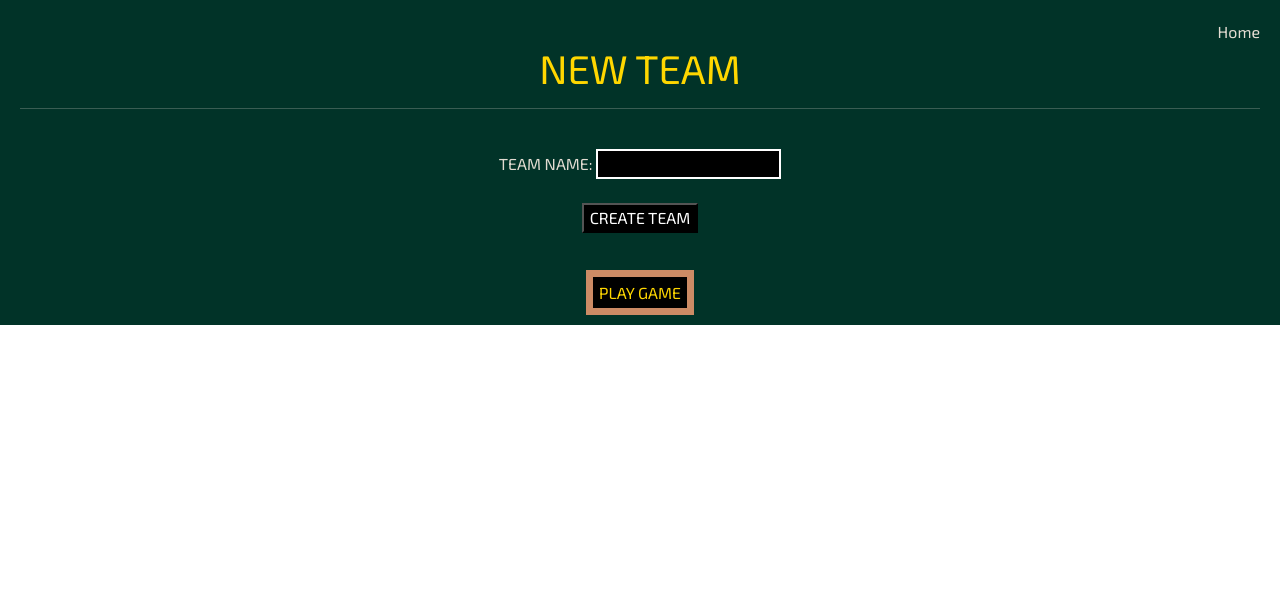
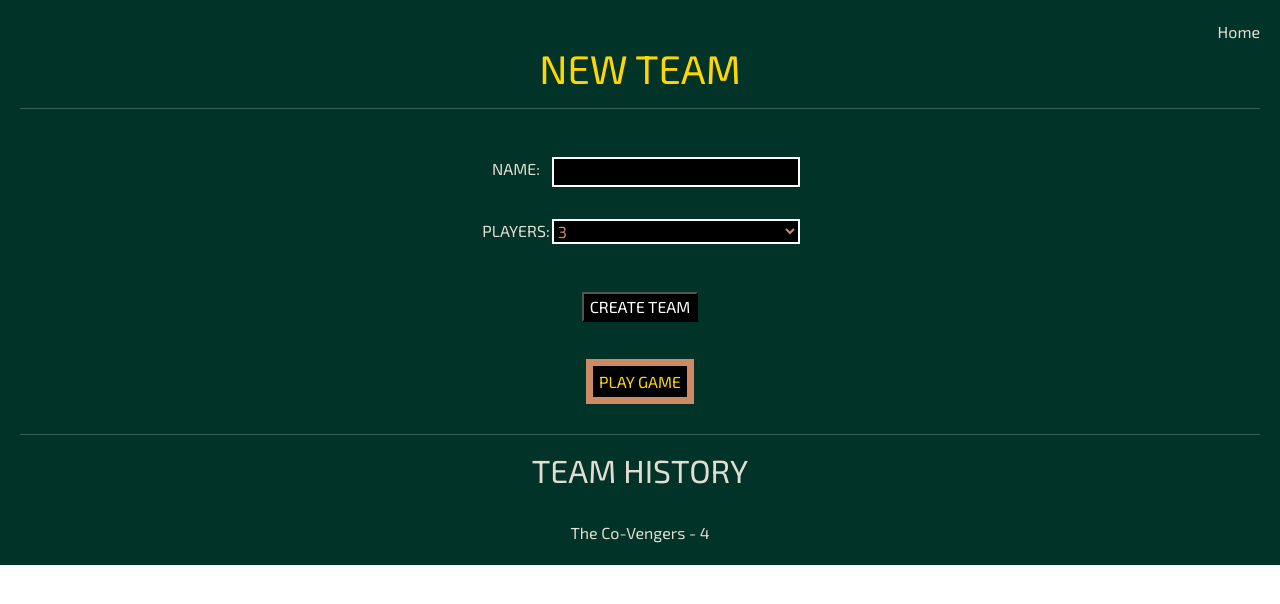
Before and after one commit to kjicodes/fam-feud, a React (Create React App) app: page /relatedfeud/new in a window 1280 px wide. Shown: the top 604 px of the page. Built offline with nearby package versions, Linux system fonts and the light colour scheme.

Commit message:
Add create new team functionality and team history

```diff
--- a/src/components/GameButton/GameButton.jsx
+++ b/src/components/GameButton/GameButton.jsx
@@ -5,8 +5,8 @@ export default function GameButton(props) {
     <div className="GameBtn">
       <h3 id="status">{props.status}</h3>
       <div className="GameBtns">
-        <button id="add" onClick={props.handleScore}>ADD POINTS</button>
-        <button id="strike" onClick={props.handleChances}>STRIKE</button>
+        <button id="add" onClick={props.updateScore}>ADD POINTS</button>
+        <button id="strike" onClick={props.updateChances}>STRIKE</button>
       </div>
     </div>
   )
--- a/src/components/Header/Header.css
+++ b/src/components/Header/Header.css
@@ -1,5 +1,5 @@
 .Header {
   display: flex;
-  justify-content: space-around;
+  justify-content: space-between;
   align-items: center;
 }
--- a/src/components/Header/Header.jsx
+++ b/src/components/Header/Header.jsx
@@ -3,9 +3,15 @@ import './Header.css';
 export default function Header(props) {
   return (
     <div className='Header'>
-      <h2>ROUND: {props.round}</h2>
-      <h2>ROUND SCORE: {props.roundScore}</h2>
-      <h2>CHANCES: {props.chances}</h2>
+      <div>
+        ROUND: {props.round}
+      </div>
+      <div>
+        ROUND SCORE: {props.roundScore}
+      </div>
+      <div>
+        CHANCES: {props.chances}
+      </div>
     </div>
   )
 }
--- a/src/pages/GamePage/GamePage.jsx
+++ b/src/pages/GamePage/GamePage.jsx
@@ -10,30 +10,20 @@ import RoundButton from '../../components/RoundButton/RoundButton';
 export default class GamePage extends Component {
 
   state = {
-    username: '',
-    teamName: '',
+    username: "",
     round: 1,
     roundScore: 0,
     question: "NAME A SONG WITH THE WORD 'LOVE' IN IT",
     chances: 3,
-    status: 'PLAY!'
+    status: "PLAY!"
   }
 
- // when a card is 'clicked', showCard = true
-  // handleClick = () => {
-
-  // }
-
-  handleScore = () => {
+  updateScore = () => {
     this.setState ({
       roundScore: this.state.roundScore + 20,
       status: 'GOOD GUESS!'
     })
   };
-
-  updateScoreStatus = () => {
-
-  }
 
   updateRound = (incomingRound) => {
     if (incomingRound === 2) {
@@ -56,7 +46,7 @@ export default class GamePage extends Component {
   };
 
 
-  handleChances = () => {
+  updateChances = () => {
     this.setState({ chances: this.state.chances - 1 }, () => {
       this.updateChancesStatus(this.state.chances)
     })
@@ -82,15 +72,15 @@ export default class GamePage extends Component {
           roundScore={this.state.roundScore}
           chances={this.state.chances}
         />
-        <br />
+        <br /><br />
         <Question question={this.state.question} />
-        <br />
+        <br /><br />
         <GameButton
           status={this.state.status}
-          handleScore={this.handleScore}
-          handleChances={this.handleChances}
+          updateScore={this.updateScore}
+          updateChances={this.updateChances}
         />
-        <br />
+        <br /><br />
         <RoundButton updateRound={this.updateRound} />
       </>
     );
--- a/src/pages/NewTeamPage/NewTeamPage.css
+++ b/src/pages/NewTeamPage/NewTeamPage.css
@@ -33,7 +33,19 @@
   outline: 7px solid white;
 }
 
-input {
+
+label {
+  display: flex;
+  justify-content: center;
+  margin-top: 0.5rem;
+}
+
+span {
+  width: 4.5rem;
+}
+
+input, select {
+  width: 20%;
   color: #CC8B65;
   background-color: black;
   border: 2px solid white;
--- a/src/pages/NewTeamPage/NewTeamPage.jsx
+++ b/src/pages/NewTeamPage/NewTeamPage.jsx
@@ -1,25 +1,76 @@
+import { Component } from 'react';
 import { Link } from 'react-router-dom';
 import './NewTeamPage.css';
 
 import Nav from '../../components/Nav/Nav';
 
-export default function NewTeamPage(props) {
+export default class NewTeamPage extends Component {
+
+  state = {
+    teams: [{ name: "The Co-Vengers", players: 4}],
+    name: "",
+    players: 3
+  }
+
+  handleChange = (e) => {
+    // console.log(e.target.value)
+    this.setState({ [e.target.name]: e.target.value})
+  }
+
+  addTeam = (e) => {
+    e.preventDefault()
+    console.log(e.target.checkValidity())
+    let newTeam = {
+      name: this.state.name,
+      players: this.state.players
+    }
+    this.setState({
+      teams: [...this.state.teams, newTeam],
+      name: "",
+      players: 3
+    })
+  }
+
+  render() {
     return (
       <div className='NewTeam'>
         <Nav />
         <h1 className='NewT'>NEW TEAM</h1><hr /><br />
-      <form>
+        <form onSubmit={this.addTeam}>
           <label>
-          <span>TEAM NAME: </span>
-          <input name='team name' />
-        </label><br /><br />
+            <span>NAME: </span>
+            <input
+              name='name'
+              value={this.state.name}
+              onChange={this.handleChange}
+              required
+              pattern='.{2,}'
+            />
+          </label>
+          <br />
+          <label>
+            <span>PLAYERS: </span>
+            <select name='players' value={this.state.players} onChange={this.handleChange}>
+              <option value='2'>2</option>
+              <option value='3'>3</option>
+              <option value='4'>4</option>
+              <option value='5'>5</option>
+              <option value='6'>6</option>
+            </select>
+          </label>
+          <br /><br />
           <button className='CreateBtn'>CREATE TEAM</button>
         </form>
-
-      <br />
-      <br />
-      <Link className='Play' to='/relatedfeud/game'>PLAY GAME</Link><br />
-
+        <br /><br />
+        <Link className='Play' to='/relatedfeud/game'>PLAY GAME</Link><br /><br /><hr />
+        <h2>TEAM HISTORY</h2><br />
+        <div>
+          {this.state.teams.map(t => (
+            <div>{t.name} - {t.players}</div>
+          ))}
+        </div>
       </div>
     )
   }
+
+}
```
Lines whose indentation alone changed are shown as unchanged.
